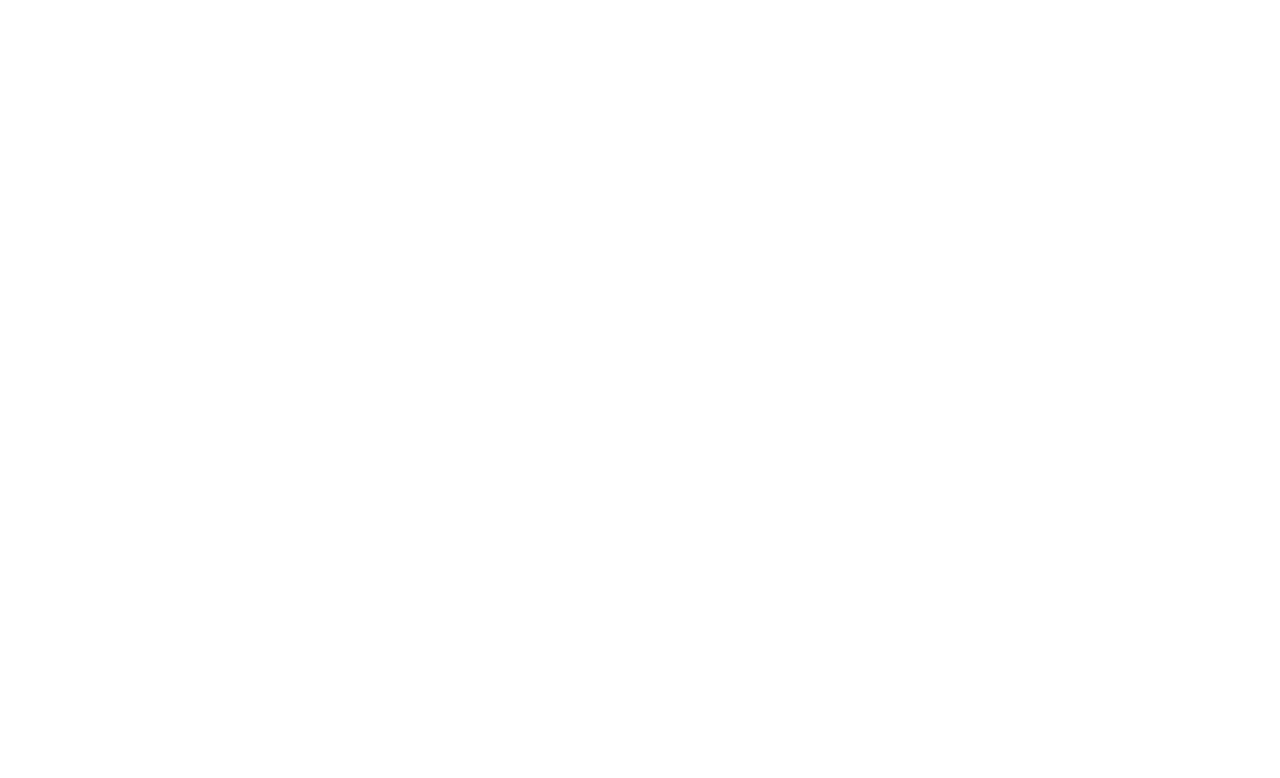
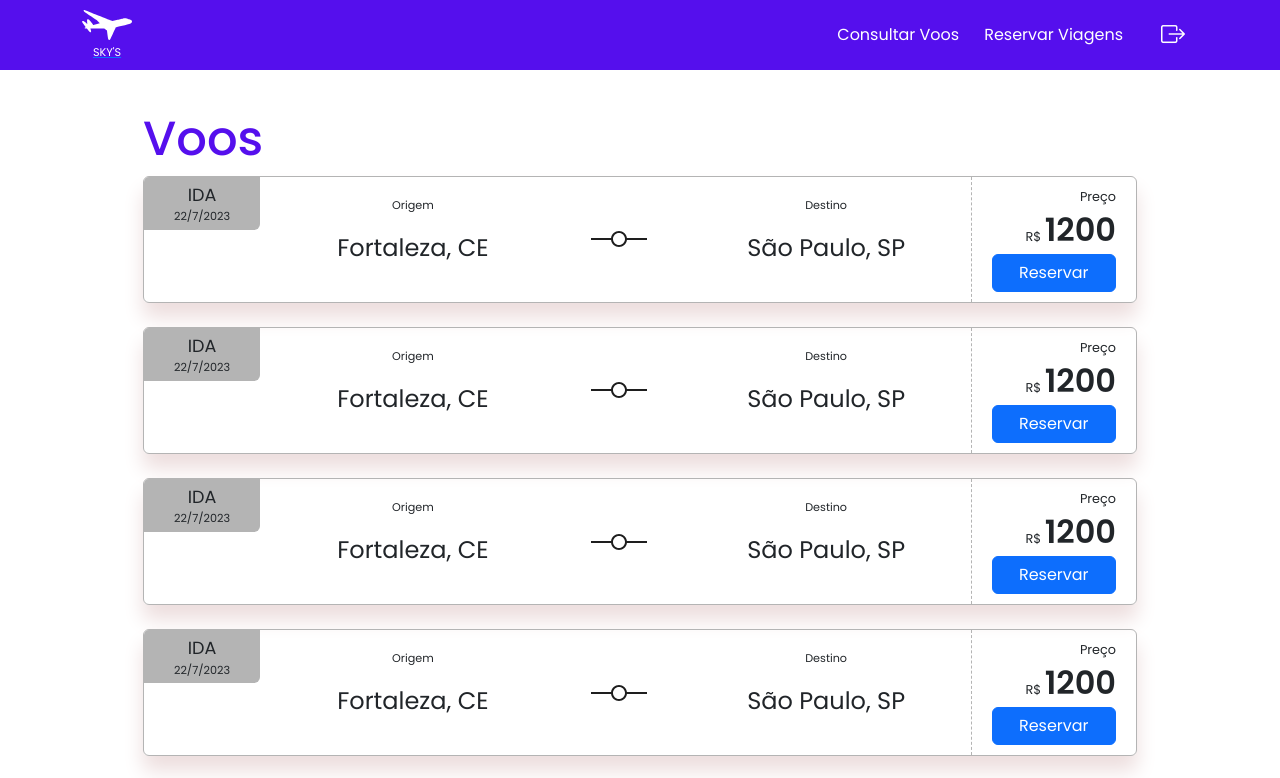
Before and after one commit to F-Gabriel-Braga/skys, a React (Create React App) app: page /flights in a window 1280 px wide. Before the commit this address had no page. Shown: the top 778 px of the page. Built offline with nearby package versions, Linux system fonts and the light colour scheme; the HTML template or start-up script is replaced by a standard one.

Commit message:
create page flights

```diff
--- a/src/App.jsx
+++ b/src/App.jsx
@@ -6,6 +6,7 @@
 import Signup from "./screens/Signup";
 import TermsPolicies from "./screens/TermsPolicies";
 import Tickets from "./screens/Tickets";
+import Flights from "./screens/Flights";
 
 function App() {
   return (
@@ -19,6 +20,7 @@
           <Route path="/" element={<Root />}>
             <Route path="/" element={<Home />} />
             <Route path="/tickets" element={<Tickets />} />
+            <Route path="/flights" element={<Flights />} />
           </Route>
         </Routes>
       </BrowserRouter>
--- a/src/components/Header/style.css
+++ b/src/components/Header/style.css
@@ -5,6 +5,7 @@
     position: fixed;
     top: 0;
     left: 0;
+    z-index: 9999999;
 }
 
 .header .logo {
--- /dev/null
+++ b/src/components/Ticket/index.jsx
@@ -0,0 +1,33 @@
+import "./style.css";
+import { Button } from "react-bootstrap";
+import middleIcon from "../../assets/icons/span.svg"
+
+export default function Ticket({ id, situation, date, hour, from, to, price }) {
+    return (
+        <div className="ticket mb-4">
+            <div className="date-situation">
+                <span className="situation">{situation}</span>
+                <span className="date">{date}</span>
+            </div>
+            <div className="span">
+
+            </div>
+            <div className="detail-point">
+                <span className="title-detail">Origem</span>
+                <span className="city-detail mb-3">{from}</span>
+            </div>
+            <div className="middle">
+                <img src={middleIcon} alt="Middle icon" />
+            </div>
+            <div className="detail-point">
+                <span className="title-detail">Destino</span>
+                <span className="city-detail mb-3">{to}</span>
+            </div>
+            <div className="price-details">
+                <span className="title-price">Preço</span>
+                <span className="price-detail">R$ <strong>{price}</strong></span>
+                <Button variant="primary">Reservar</Button>
+            </div>
+        </div>
+    );
+}
--- /dev/null
+++ b/src/components/Ticket/style.css
@@ -0,0 +1,87 @@
+.ticket {
+    width: 100%;
+    border: 1px solid #B4B4B4;
+    border-radius: 6px;
+
+    display: flex;
+    position: relative;
+    overflow: hidden;
+    box-shadow: 0 15px 20px #eddede;
+    z-index: 10;
+}
+
+.ticket .date-situation {
+    position: absolute;
+    left: 0;
+    top: 0;
+    background-color: #B4B4B4;
+    padding: 5px 30px;
+
+    display: flex;
+    flex-direction: column;
+    align-items: center;
+    border-radius: 0px 0px 6px 0px;
+}
+
+.ticket .date-situation .situation {
+    font-size: 1.1rem;
+}
+
+.ticket .date-situation .date {
+    font-size: 0.7rem;
+}
+
+.ticket .detail-point {
+    flex: 2;
+    display: flex;
+    flex-direction: column;
+    align-items: center;
+    justify-content: space-between;
+    padding: 20px;
+}
+
+.ticket .detail-point .title-detail {
+    font-size: 0.7rem;
+}
+
+.ticket .detail-point .city-detail {
+    font-size: 1.5rem;
+}
+
+.ticket .detail-point .date-hour-detail {
+    font-size: 0.8rem;
+}
+
+.ticket .span {
+    flex: 1;
+}
+
+.ticket .middle {
+    flex: 1;
+    display: flex;
+    justify-content: center;
+    align-items: center;
+}
+
+.ticket .price-details {
+    padding: 10px 20px;
+    flex: 1;
+    border-left: 1px dashed #B4B4B4;
+    display: flex;
+    flex-direction: column;
+    align-items: end;
+    justify-content: space-between;
+}
+
+.ticket .price-details .price-detail,
+.ticket .price-details .title-price {
+    font-size: 0.8rem;
+}
+
+.ticket .price-details .price-detail strong {
+    font-size: 2rem;
+}
+
+.ticket .price-details button {
+    width: 100%;
+}
--- a/src/index.css
+++ b/src/index.css
@@ -17,3 +17,17 @@
     padding: 30px 15px;
     margin: 0 auto;
 }
+
+.modal .modal-header .modal-title {
+    color: #550FED;
+}
+
+.modal .modal-body span {
+    display: block;
+    line-height: 2.5rem;
+    font-size: 1.3rem;
+}
+
+.modal .modal-body .pay {
+    font-size: 1rem;
+}
--- /dev/null
+++ b/src/screens/Flights/index.jsx
@@ -0,0 +1,77 @@
+import { Button, Modal, Table } from "react-bootstrap";
+import "./style.css";
+import { useState } from "react";
+import Ticket from "../../components/Ticket";
+
+export default function Flights() {
+
+    const [showConfTicket, setShowConfTicket] = useState(false);
+
+    const handleCloseConfTicket = () => setShowConfTicket(false);
+    const handleShowConfTicket = () => setShowConfTicket(true);
+
+    const tickets = [
+        {
+            id: 1,
+            situation: "IDA",
+            date: "22/7/2023",
+            hour: "12:00",
+            from: "Fortaleza, CE",
+            to: "São Paulo, SP",
+            price: 1200
+        },
+        {
+            id: 1,
+            situation: "IDA",
+            date: "22/7/2023",
+            hour: "12:00",
+            from: "Fortaleza, CE",
+            to: "São Paulo, SP",
+            price: 1200
+        },
+        {
+            id: 1,
+            situation: "IDA",
+            date: "22/7/2023",
+            hour: "12:00",
+            from: "Fortaleza, CE",
+            to: "São Paulo, SP",
+            price: 1200
+        },
+        {
+            id: 1,
+            situation: "IDA",
+            date: "22/7/2023",
+            hour: "12:00",
+            from: "Fortaleza, CE",
+            to: "São Paulo, SP",
+            price: 1200
+        },
+        {
+            id: 1,
+            situation: "IDA",
+            date: "22/7/2023",
+            hour: "12:00",
+            from: "Fortaleza, CE",
+            to: "São Paulo, SP",
+            price: 1200
+        },
+        {
+            id: 1,
+            situation: "IDA",
+            date: "22/7/2023",
+            hour: "12:00",
+            from: "Fortaleza, CE",
+            to: "São Paulo, SP",
+            price: 1200
+        }
+    ]
+
+    return (
+
+        <div className="flitghs sec">
+            <h2>Voos</h2>
+            {tickets.map(ticket => <Ticket {...ticket} />)}
+        </div>
+    );
+}
--- /dev/null
+++ b/src/screens/Flights/style.css
@@ -0,0 +1,4 @@
+.flitghs {
+    min-height: 100vh;
+    margin-top: 80px;
+}
--- a/src/screens/Tickets/style.css
+++ b/src/screens/Tickets/style.css
@@ -6,17 +6,3 @@
 .tickets table th {
     color: #550FED;
 }
-
-.modal .modal-header .modal-title {
-    color: #550FED;
-}
-
-.modal .modal-body span {
-    display: block;
-    line-height: 2.5rem;
-    font-size: 1.3rem;
-}
-
-.modal .modal-body .pay {
-    font-size: 1rem;
-}
```
Also changed, not shown: src/assets/icons/span.svg (added).
